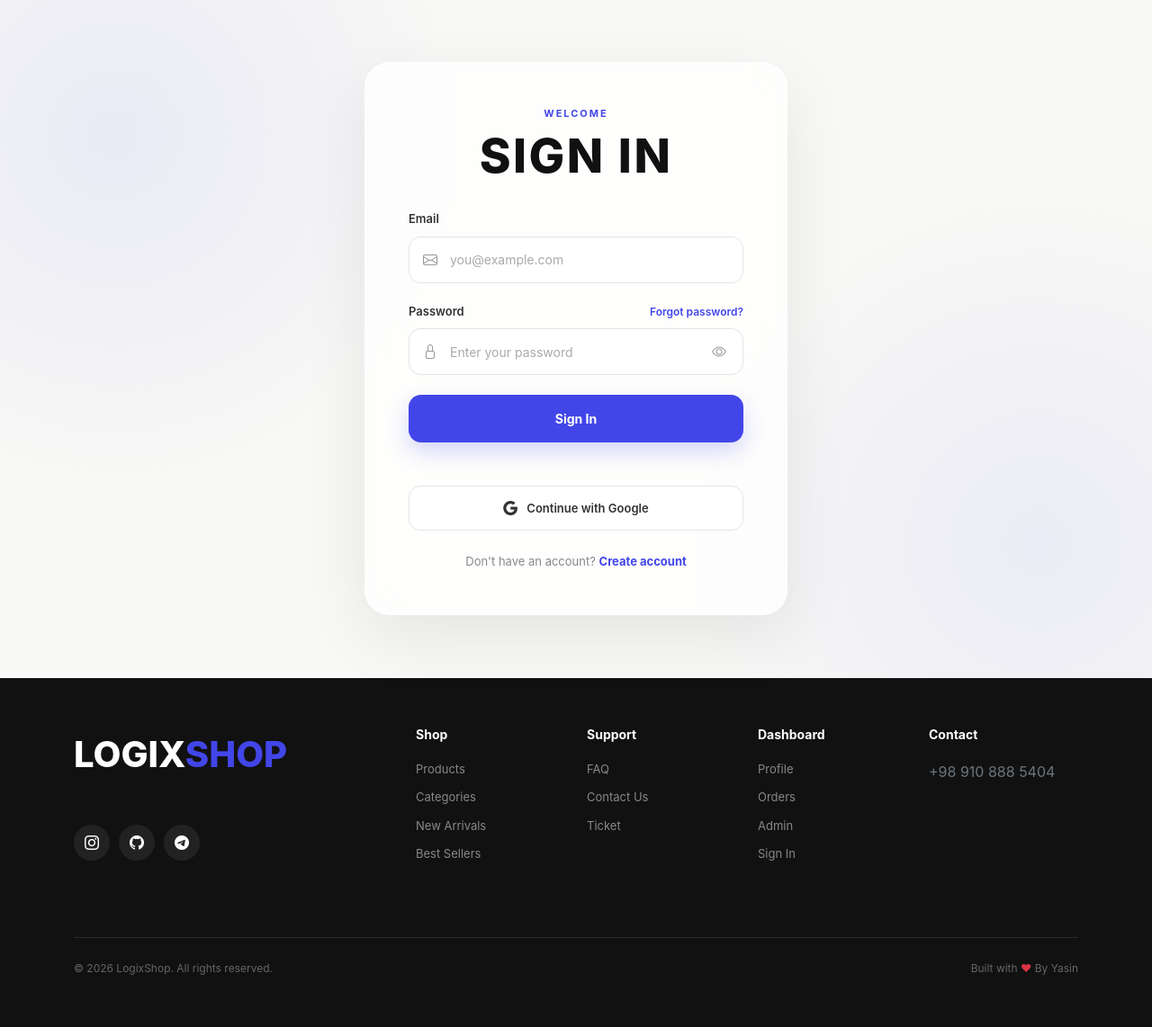
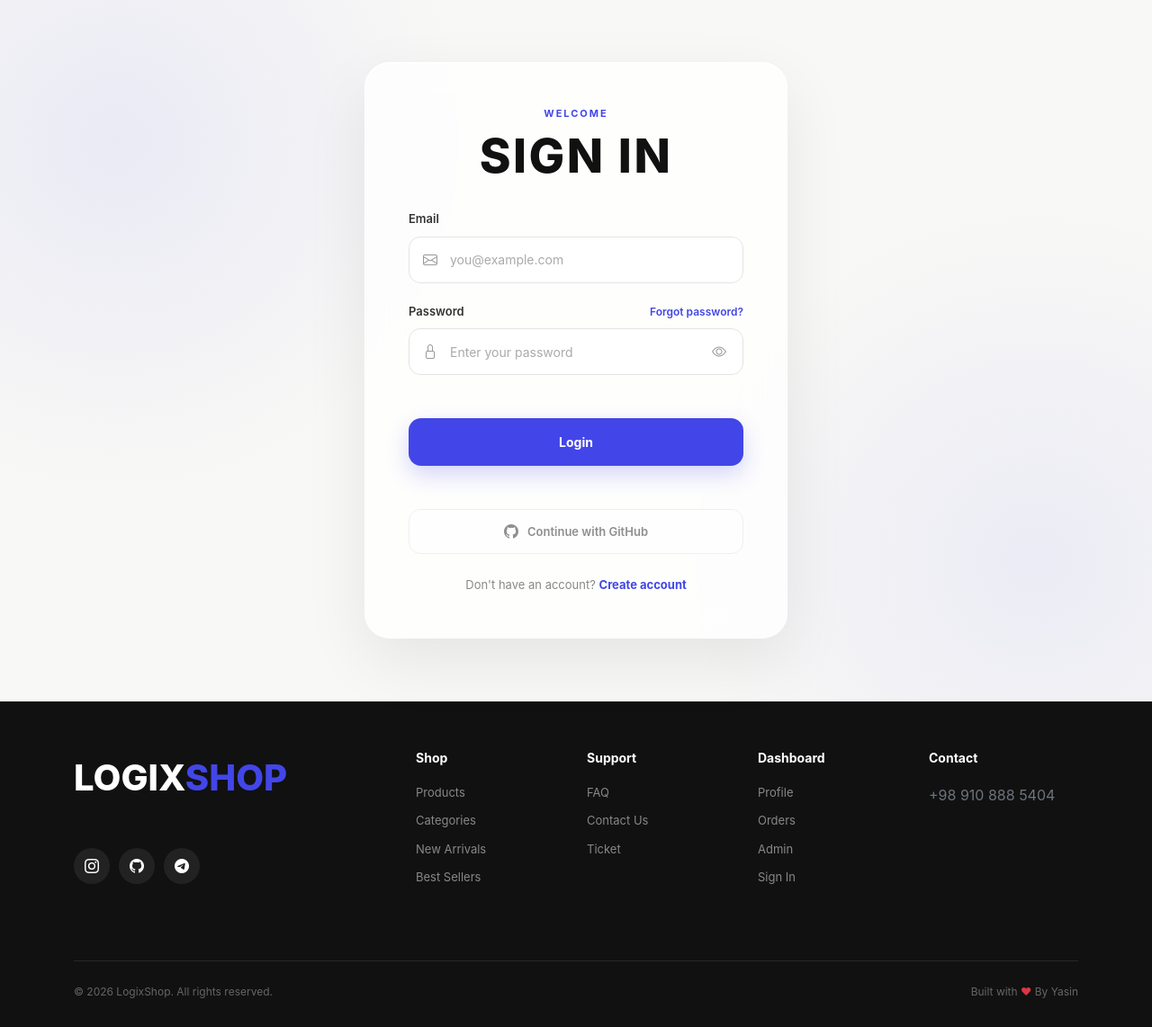
Before and after one commit to yasinnazari/LogixShop, a Django app: page /login/ in a window 1280 px wide. Shown: the part 86-1228 px from the top of the page at 90% size. Before the commit the page ends 1170 px from the top, so only its background shows below. Run offline with Django 5.2, Linux system fonts and the light colour scheme; parts of the project's set-up code (start-up, migrations or seed data) failed here and were passed over.

Commit message:
Some changes in login page

```diff
--- a/shop/static/css/login.css
+++ b/shop/static/css/login.css
@@ -12,6 +12,11 @@
 .login-wrapper {
    display: flex;
    justify-content: center;
+}
+
+.social-login:disabled {
+   opacity: 0.55;
+   cursor: not-allowed;
 }
 
 .login-card {
--- a/shop/templates/main/login.html
+++ b/shop/templates/main/login.html
@@ -22,14 +22,10 @@
 
                   <form class="login-form">
                      <div class="form-group">
-
-                        <label for="email">
-                           Email
-                        </label>
+                        <label for="email">Email</label>
 
                         <div class="input-wrapper">
                               <i class="bi bi-envelope"></i>
-
                               <input
                                  type="email"
                                  id="email"
@@ -50,9 +46,7 @@
                         </div>
 
                         <div class="input-wrapper">
-
                            <i class="bi bi-lock"></i>
-
                            <input
                               type="password"
                               id="password"
@@ -67,25 +61,20 @@
                            </button>
 
                         </div>
-
                      </div>
 
-                     <button type="submit" class="login-btn">Sign In</button>
+                     <button type="submit" class="login-btn mt-5">Login</button>
 
-                     <button type="button" class="mt-5 social-login">
-                        <i class="bi bi-google"></i>
-                        Continue with Google
+                     <button type="button" class="mt-5 social-login" disabled>
+                        <i class="bi bi-github"></i>
+                        Continue with GitHub
                      </button>
 
-
                      <p class="signup-text">
-
                         Don't have an account?
-
                         <a href="#">
                            Create account
                         </a>
-
                      </p>
 
                   </form>
```
Lines whose indentation alone changed are shown as unchanged.
